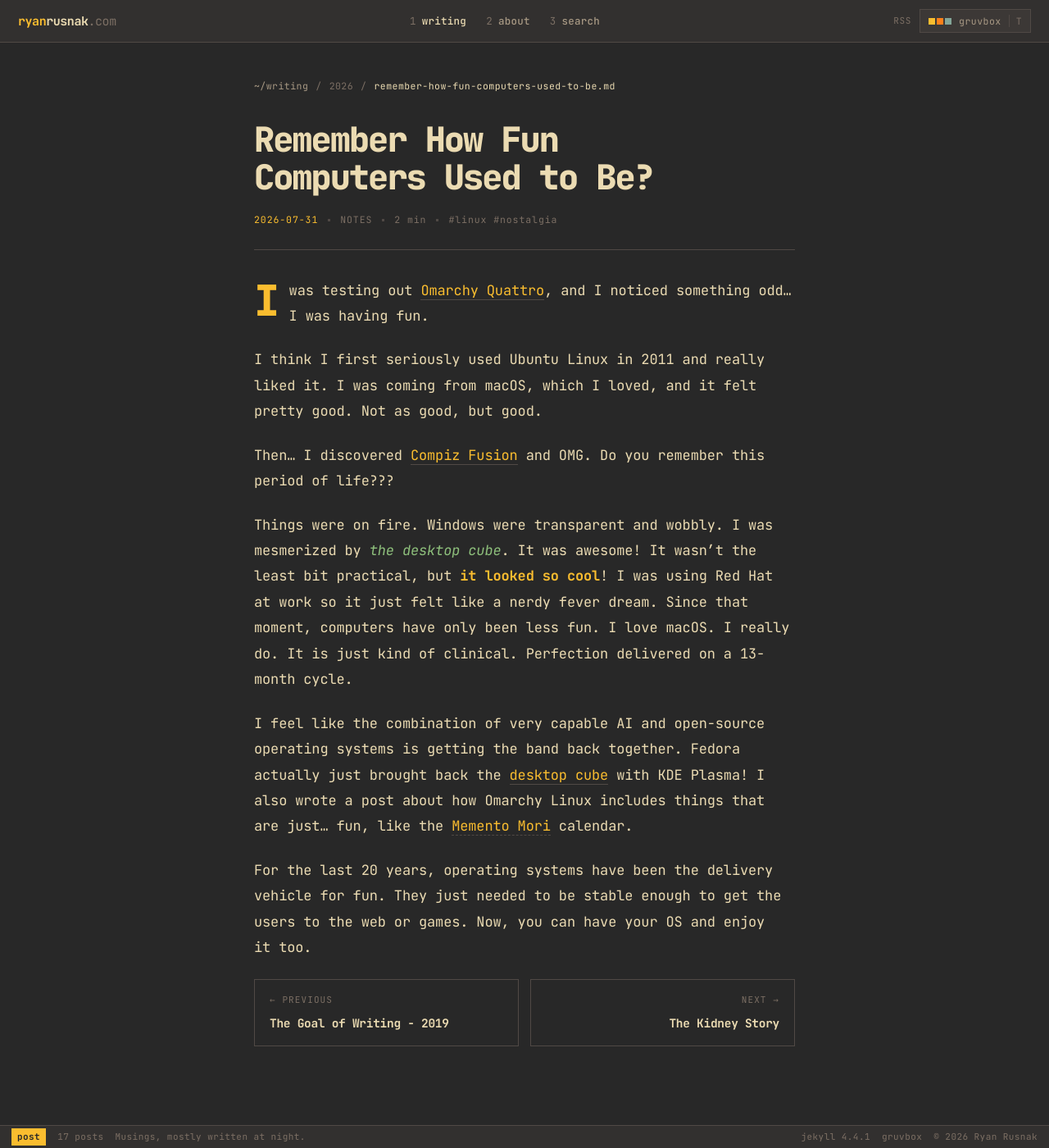
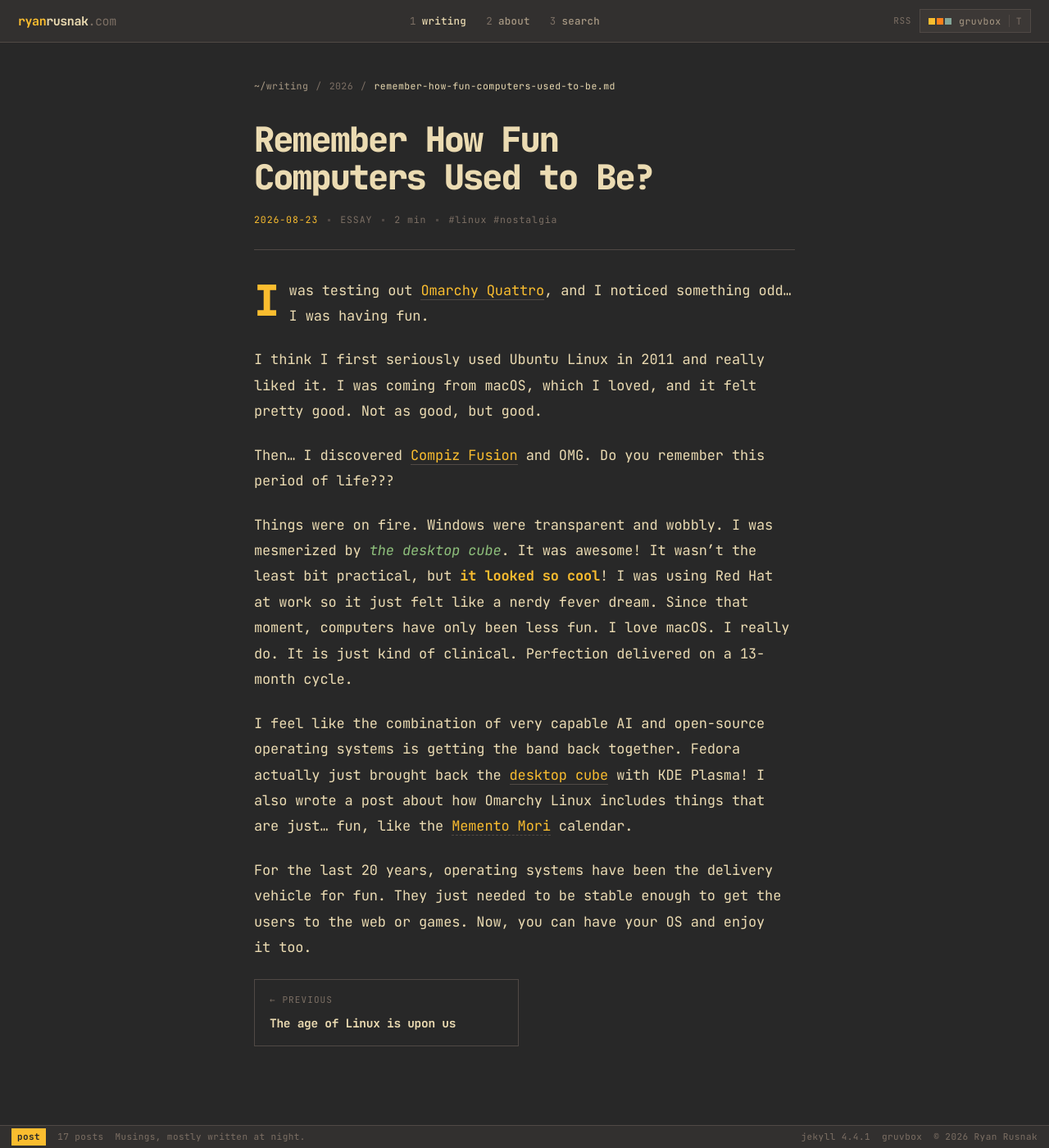
Before and after one commit to RyanRusnak/jekyll_blog, a Jekyll site: the page built from _posts/2026-08-23-remember-how-fun-computers-used-to-be.md, in a window 1280 px wide and 1400 px high. Shown: the whole window at 82% size. Built offline with Jekyll 4.4.1, drawn with Linux system fonts in a browser that asks for light colours.

Commit message:
publish: 1 post file(s) changed

```diff
--- a/_posts/2026-07-31-remember-how-fun-computers-used-to-be.md
+++ b/_posts/2026-08-23-remember-how-fun-computers-used-to-be.md
@@ -1,8 +1,8 @@
 ---
 layout: post
 title: Remember How Fun Computers Used to Be?
-date: '2026-07-31'
-kind: notes
+date: '2026-08-23'
+kind: essay
 tags:
 - linux
 - nostalgia
```
